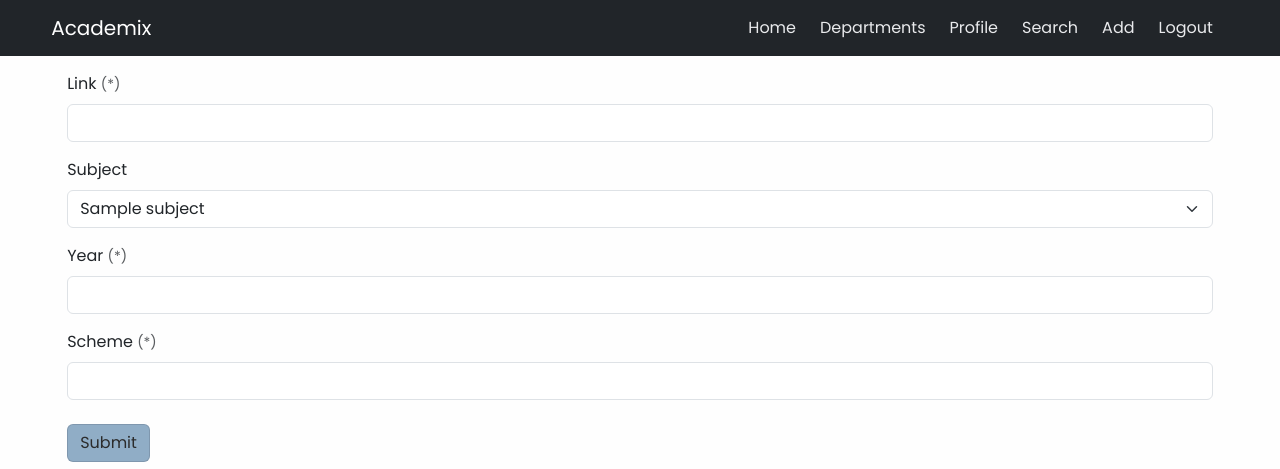
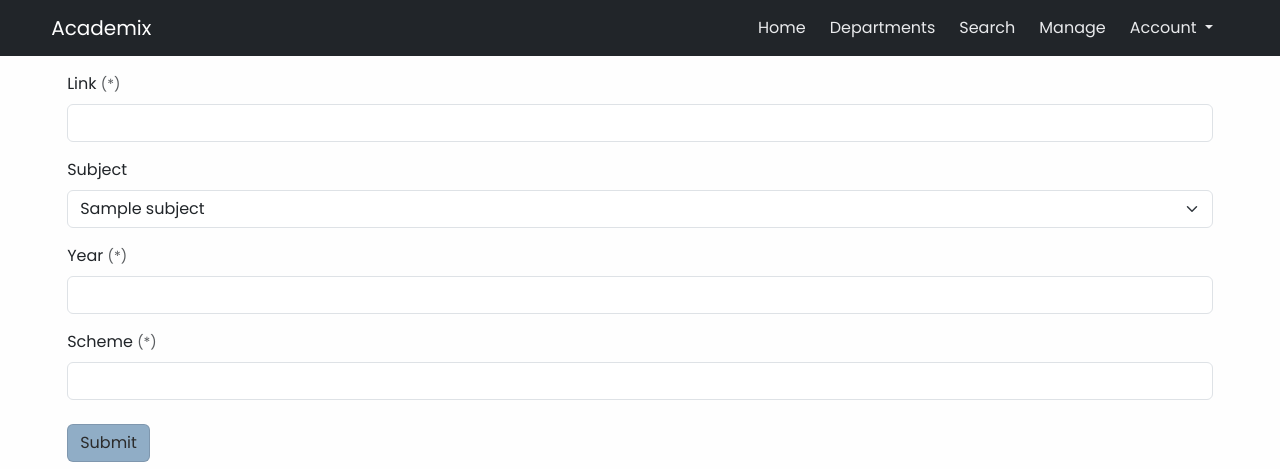
Before and after one commit to Yusuf-Babagana/finaly-year, a Node server app: template views/addQP.ejs in a window 1280 px wide. Shown: the top 469 px of the page. Run offline with Node 20, Linux system fonts and the light colour scheme; the visitor is signed in with stand-in values (Sample User, id 1); the template is opened without the code that fills it: most values are stand-ins (such as "Sample title", 1, 10 or a date in 2020); some libraries are stand-ins or nearby versions.

Commit message:
Update navbar

```diff
--- a/views/partials/header.ejs
+++ b/views/partials/header.ejs
@@ -41,14 +41,21 @@
                     <li class="nav-item" id="home"><a class="nav-link" href="/">Home</a></li>
                     <li class="nav-item" id="dept"><a class="nav-link" href="/#departments">Departments</a></li>
                     <% if(authId) {%>
-                        <% if(authRole !=='admin' ) {%>
-                        <li class="nav-item" id="userProfile"><a class="nav-link" href="/u/<%= authId %>/profile">Profile</a></li>
+                        <% if(authRole !== 'admin' ) {%>
                         <li class="nav-item" id="search"><a class="nav-link" href="/search">Search</a></li>
                         <% } %>
                         <% if(authRole !== 'student') {%>
-                            <li class="nav-item" id="addData"><a class="nav-link" href="/add">Add</a></li>
+                            <li class="nav-item" id="addData"><a class="nav-link" href="/manage/departments">Manage</a></li>
                         <% } %>
-                        <li class="nav-item" id="logout"><a class="nav-link" href="/u/<%= authId %>/logout">Logout</a></li>
+                        <li class="nav-item dropdown">
+                            <a class="nav-item nav-link dropdown-toggle" href="#" role="button" data-bs-toggle="dropdown" aria-expanded="false">
+                                Account
+                            </a>
+                            <ul class="dropdown-menu dropdown-menu-end">
+                                <li><a class="dropdown-item" href="/u/<%= authId %>/profile">Profile</a></li>
+                                <li><a class="dropdown-item" href="/u/<%= authId %>/logout">Logout</a></li>
+                            </ul>
+                        </li>
                     <% } else {%>
                         <li class="nav-item" id="login"><a class="nav-link" href="/login">Login</a></li>
                     <% } %>
```
Also changed, not shown: views/partials/sidebar.ejs (+11 -3 lines).
